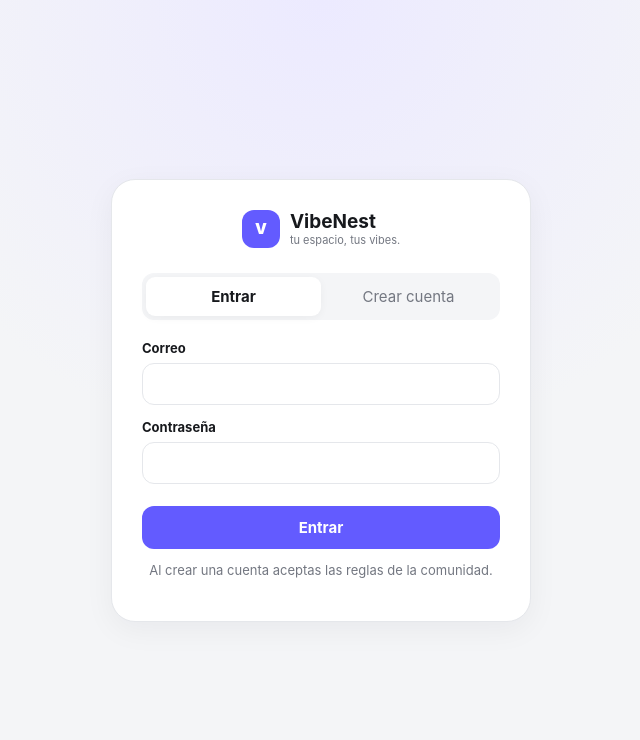
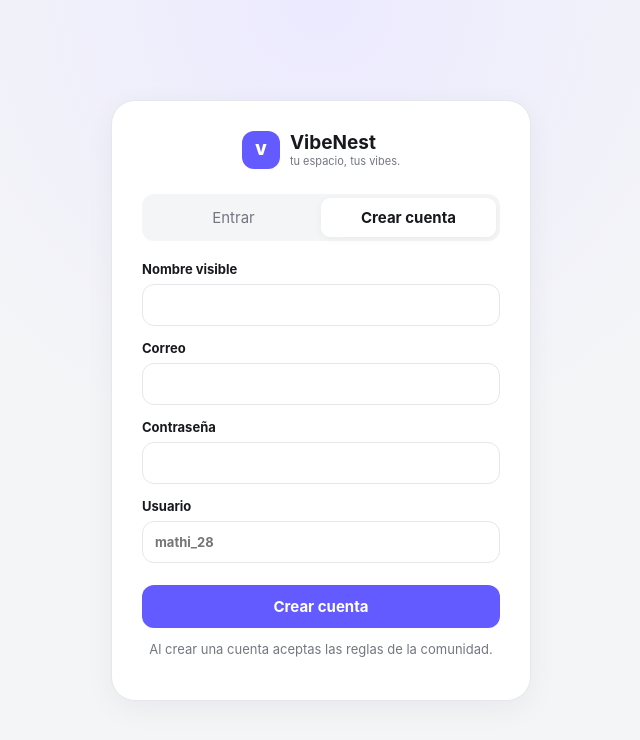
Before and after one commit to Mathi2807/VibeNest, a plain HTML site: page index.html in a window 1280 px wide. Both pictures are taken after a click on the button "Crear cuenta". Shown: the whole page, without its empty margins (319-959 px from the left). Drawn offline with nearby package versions, Linux system fonts and the light colour scheme.

Commit message:
Fix auth tab switching independently of app startup

```diff
--- a/index.html
+++ b/index.html
@@ -47,6 +47,23 @@
 </div>
 
 <div id="modal" class="modal hidden"><div class="modal-box"><button class="modal-close">×</button><div id="modalContent"></div></div></div>
+<script>
+(function(){
+  const tabs=document.querySelectorAll("[data-auth]");
+  const display=document.getElementById("displayWrap");
+  const username=document.getElementById("usernameWrap");
+  const submit=document.getElementById("authSubmit");
+  tabs.forEach(function(btn){
+    btn.addEventListener("click",function(){
+      const signup=btn.dataset.auth==="signup";
+      tabs.forEach(function(x){x.classList.toggle("active",x===btn);});
+      display.classList.toggle("hidden",!signup);
+      username.classList.toggle("hidden",!signup);
+      submit.textContent=signup?"Crear cuenta":"Entrar";
+    });
+  });
+})();
+</script>
 <script src="https://cdn.jsdelivr.net/npm/@supabase/supabase-js@2"></script>
 <script src="config.js"></script>
 <script src="app.js"></script>
```
